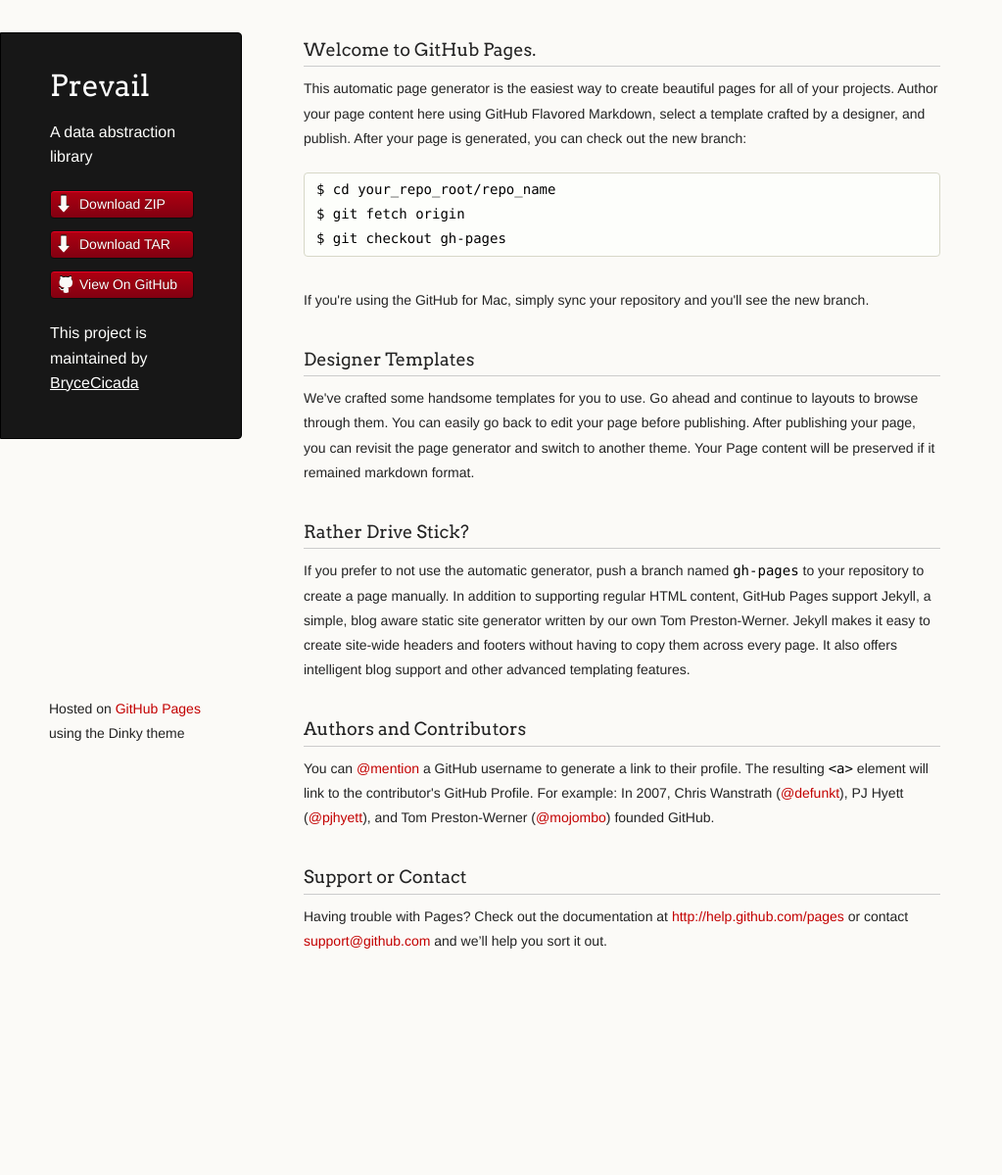
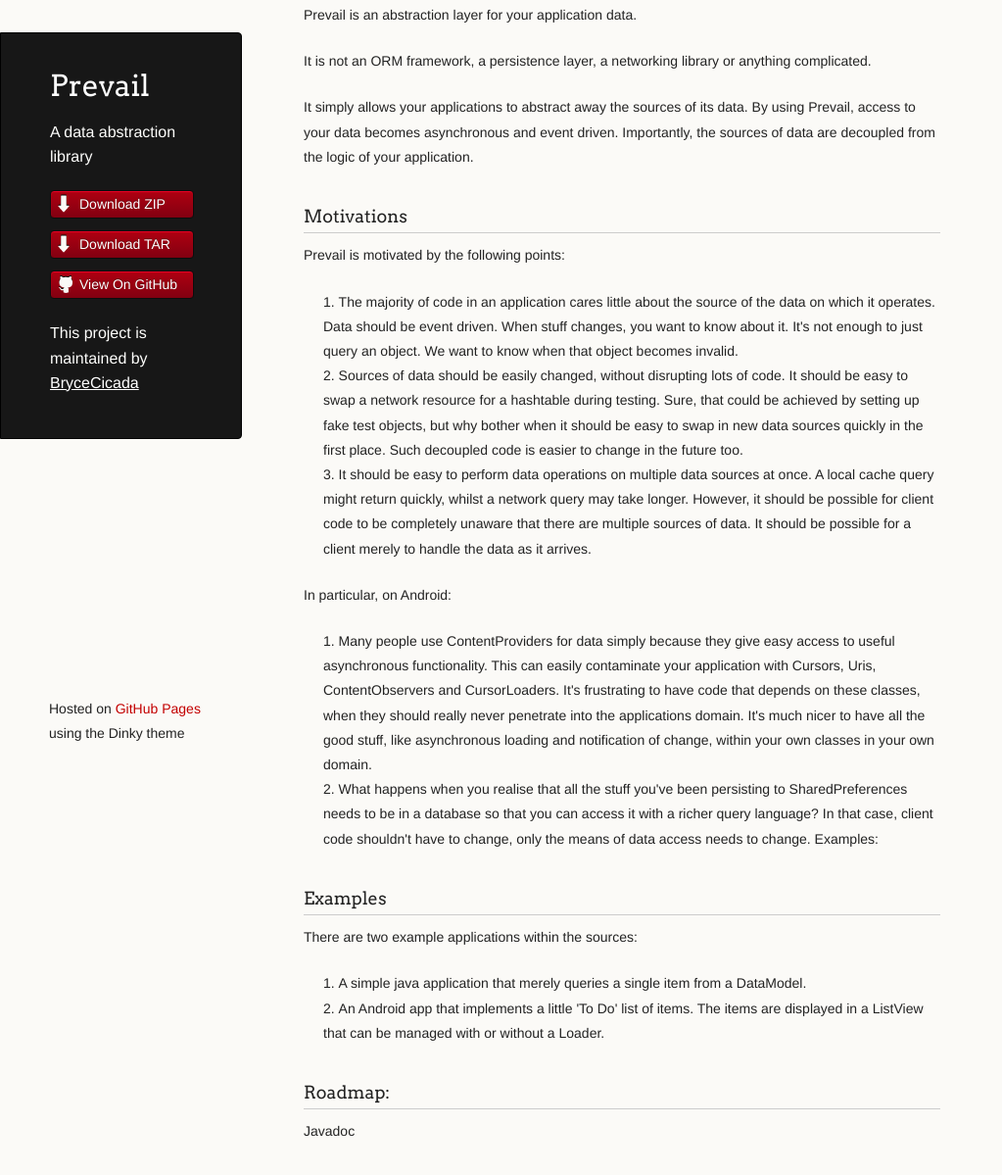
Before and after one commit to BryceCicada/Prevail, a plain HTML site: page index.html in a window 1280 px wide. Shown: the part 7-1206 px from the top of the page at 98% size, without its empty margins (0-1023 px from the left). Before the commit the page ends 1052 px from the top, so only its background shows below. Drawn offline with Linux system fonts and the light colour scheme.

```diff
--- a/index.html
+++ b/index.html
@@ -30,37 +30,40 @@
 
       </header>
       <section>
-        <h3>
-<a name="welcome-to-github-pages" class="anchor" href="#welcome-to-github-pages"><span class="octicon octicon-link"></span></a>Welcome to GitHub Pages.</h3>
+        <p>Prevail is an abstraction layer for your application data.</p>
 
-<p>This automatic page generator is the easiest way to create beautiful pages for all of your projects. Author your page content here using GitHub Flavored Markdown, select a template crafted by a designer, and publish. After your page is generated, you can check out the new branch:</p>
+<p>It is not an ORM framework, a persistence layer, a networking library or anything complicated.</p>
 
-<pre><code>$ cd your_repo_root/repo_name
-$ git fetch origin
-$ git checkout gh-pages
-</code></pre>
-
-<p>If you're using the GitHub for Mac, simply sync your repository and you'll see the new branch.</p>
+<p>It simply allows your applications to abstract away the sources of its data. By using Prevail, access to your data becomes asynchronous and event driven. Importantly, the sources of data are decoupled from the logic of your application.</p>
 
 <h3>
-<a name="designer-templates" class="anchor" href="#designer-templates"><span class="octicon octicon-link"></span></a>Designer Templates</h3>
+<a name="motivations" class="anchor" href="#motivations"><span class="octicon octicon-link"></span></a>Motivations</h3>
 
-<p>We've crafted some handsome templates for you to use. Go ahead and continue to layouts to browse through them. You can easily go back to edit your page before publishing. After publishing your page, you can revisit the page generator and switch to another theme. Your Page content will be preserved if it remained markdown format.</p>
+<p>Prevail is motivated by the following points:</p>
 
-<h3>
-<a name="rather-drive-stick" class="anchor" href="#rather-drive-stick"><span class="octicon octicon-link"></span></a>Rather Drive Stick?</h3>
+<ol>
+<li>The majority of code in an application cares little about the source of the data on which it operates.
+Data should be event driven. When stuff changes, you want to know about it. It's not enough to just query an object. We want to know when that object becomes invalid.</li>
+<li>Sources of data should be easily changed, without disrupting lots of code. It should be easy to swap a network resource for a hashtable during testing. Sure, that could be achieved by setting up fake test objects, but why bother when it should be easy to swap in new data sources quickly in the first place. Such decoupled code is easier to change in the future too.</li>
+<li>It should be easy to perform data operations on multiple data sources at once. A local cache query might return quickly, whilst a network query may take longer. However, it should be possible for client code to be completely unaware that there are multiple sources of data. It should be possible for a client merely to handle the data as it arrives.</li>
+</ol><p>In particular, on Android:</p>
 
-<p>If you prefer to not use the automatic generator, push a branch named <code>gh-pages</code> to your repository to create a page manually. In addition to supporting regular HTML content, GitHub Pages support Jekyll, a simple, blog aware static site generator written by our own Tom Preston-Werner. Jekyll makes it easy to create site-wide headers and footers without having to copy them across every page. It also offers intelligent blog support and other advanced templating features.</p>
+<ol>
+<li>Many people use ContentProviders for data simply because they give easy access to useful asynchronous functionality. This can easily contaminate your application with Cursors, Uris, ContentObservers and CursorLoaders. It's frustrating to have code that depends on these classes, when they should really never penetrate into the applications domain. It's much nicer to have all the good stuff, like asynchronous loading and notification of change, within your own classes in your own domain.</li>
+<li>What happens when you realise that all the stuff you've been persisting to SharedPreferences needs to be in a database so that you can access it with a richer query language? In that case, client code shouldn't have to change, only the means of data access needs to change.
+Examples:</li>
+</ol><h3>
+<a name="examples" class="anchor" href="#examples"><span class="octicon octicon-link"></span></a>Examples</h3>
 
-<h3>
-<a name="authors-and-contributors" class="anchor" href="#authors-and-contributors"><span class="octicon octicon-link"></span></a>Authors and Contributors</h3>
+<p>There are two example applications within the sources:</p>
 
-<p>You can <a href="https://github.com/blog/821" class="user-mention">@mention</a> a GitHub username to generate a link to their profile. The resulting <code>&lt;a&gt;</code> element will link to the contributor's GitHub Profile. For example: In 2007, Chris Wanstrath (<a href="https://github.com/defunkt" class="user-mention">@defunkt</a>), PJ Hyett (<a href="https://github.com/pjhyett" class="user-mention">@pjhyett</a>), and Tom Preston-Werner (<a href="https://github.com/mojombo" class="user-mention">@mojombo</a>) founded GitHub.</p>
+<ol>
+<li> A simple java application that merely queries a single item from a DataModel.</li>
+<li> An Android app that implements a little 'To Do' list of items.  The items are displayed in a ListView that can be managed with or without a Loader.</li>
+</ol><h3>
+<a name="roadmap" class="anchor" href="#roadmap"><span class="octicon octicon-link"></span></a>Roadmap:</h3>
 
-<h3>
-<a name="support-or-contact" class="anchor" href="#support-or-contact"><span class="octicon octicon-link"></span></a>Support or Contact</h3>
-
-<p>Having trouble with Pages? Check out the documentation at <a href="http://help.github.com/pages">http://help.github.com/pages</a> or contact <a href="mailto:support@github.com">support@github.com</a> and we’ll help you sort it out.</p>
+<p>Javadoc</p>
       </section>
       <footer>
         <p><small>Hosted on <a href="http://pages.github.com">GitHub Pages</a> using the Dinky theme</small></p>
```
Also changed, not shown: params.json (+1 -1 lines).
